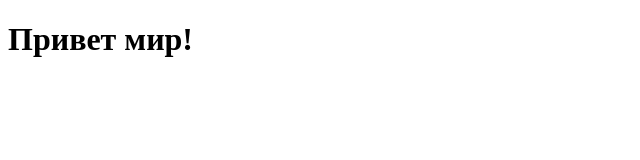
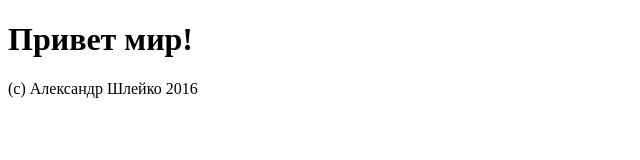
Before and after one commit to dustyo-O/geekbrains-lesson-extra, a plain HTML site: page index.html in a window 1280 px wide. Shown: the whole page, without its empty margins (0-640 px from the left). Drawn offline with Linux system fonts and the light colour scheme.

Commit message:
footer block with copyright

```diff
--- a/index.html
+++ b/index.html
@@ -6,5 +6,6 @@
 </head>
 <body>
     <h1>Привет мир!</h1>
+<footer>(с) Александр Шлейко 2016</footer>
 </body>
 </html>
```
